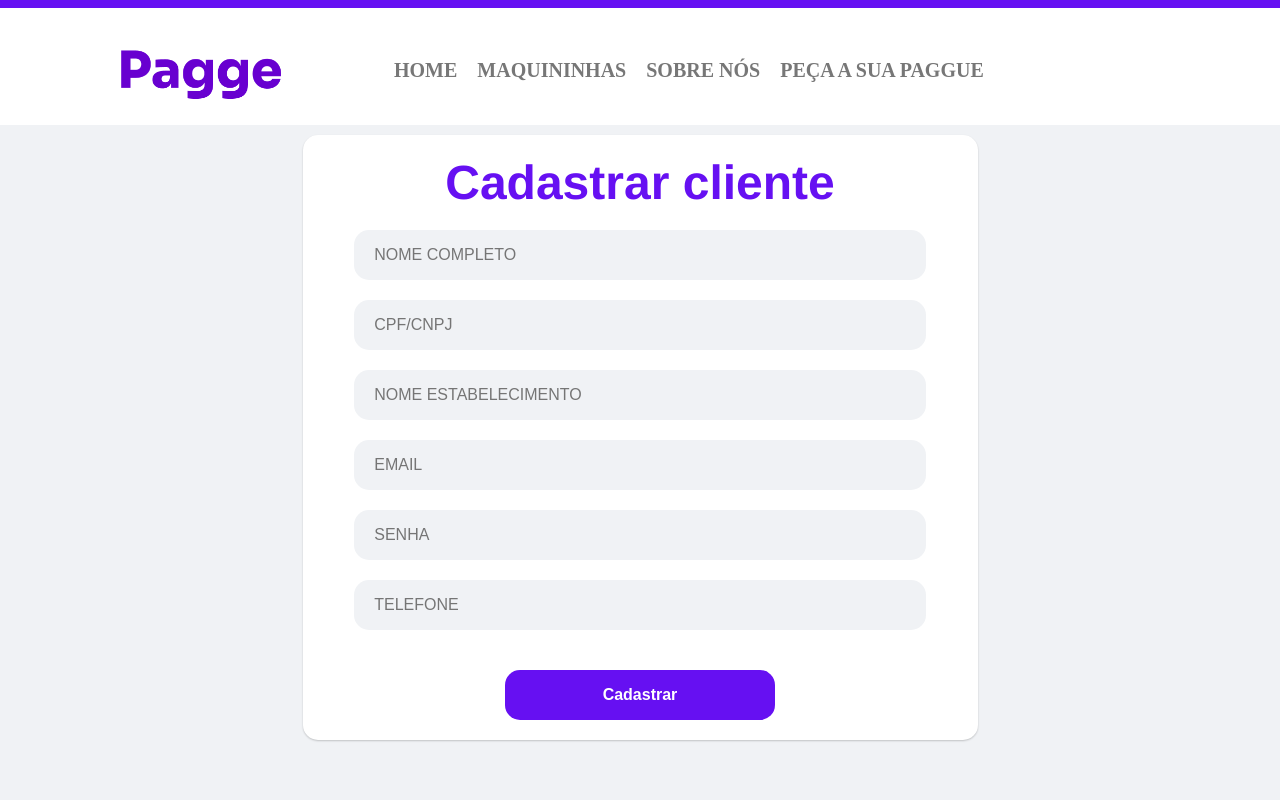
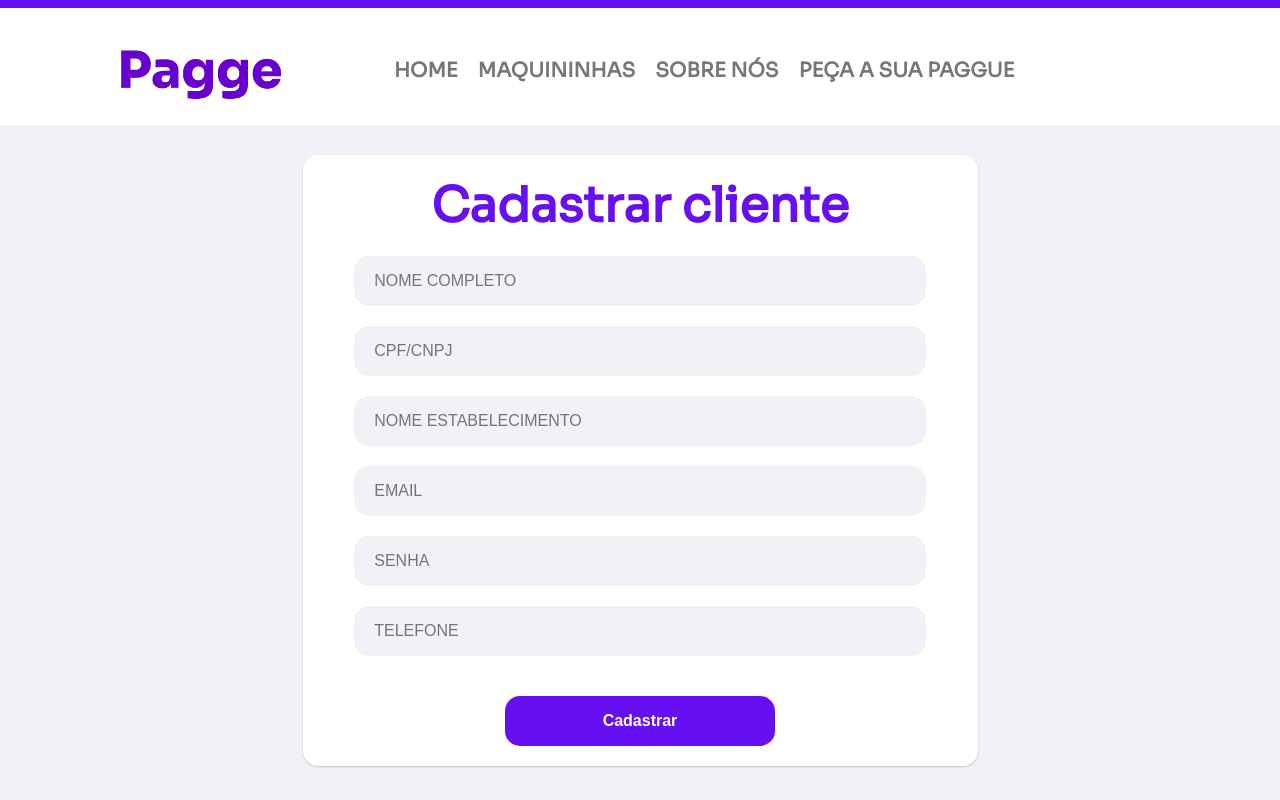
Before and after one commit to jxnathas/desafio, a React (Create React App) app in the folder frontend/: page /cliente in a window 1280 px wide. Built offline with nearby package versions, Linux system fonts and the light colour scheme.

Commit message:
Ajustes...

```diff
--- a/frontend/public/index.html
+++ b/frontend/public/index.html
@@ -4,6 +4,9 @@
     <meta charset="utf-8" />
     <link rel="icon" href="%PUBLIC_URL%/favicon.ico" />
     <meta name="viewport" content="width=device-width, initial-scale=1" />
+    <link rel="preconnect" href="https://fonts.googleapis.com">
+<link rel="preconnect" href="https://fonts.gstatic.com" crossorigin>
+<link href="https://fonts.googleapis.com/css2?family=Sora&display=swap" rel="stylesheet">
 
     <title>      Paggue</title>
   </head>
--- a/frontend/src/pages/CadastroCliente/styles.js
+++ b/frontend/src/pages/CadastroCliente/styles.js
@@ -4,7 +4,7 @@
   display: flex;
   align-items: center;
   flex-direction: column;
-  gap: 10px;
+  gap: 30px;
   height: 100vh;
 `;
 
--- a/frontend/src/pages/Login/styles.js
+++ b/frontend/src/pages/Login/styles.js
@@ -39,7 +39,7 @@
 
 export const Label = styled.label`
   font-size: 120px;
-  font-weight: 900;
+  font-weight: bold;
   color: #6F42C1;
   font-family: Sora;
   padding-right: 39.5%;
--- a/frontend/src/styles/global.js
+++ b/frontend/src/styles/global.js
@@ -10,7 +10,7 @@
     width: 100vw;
     height: 100vh;
     background-color: #f0f2f5;
-    font-family: Sora, Helvetica, sans-serif
+    font-family: 'Sora', sans-serif;
   }
 `;
 
```
Also changed, not shown: frontend/src/components/Grid/index.js (+1 -25 lines), frontend/src/components/Grid/styles.js (added, +26 -0 lines), frontend/src/components/Grid/style.js (deleted).
